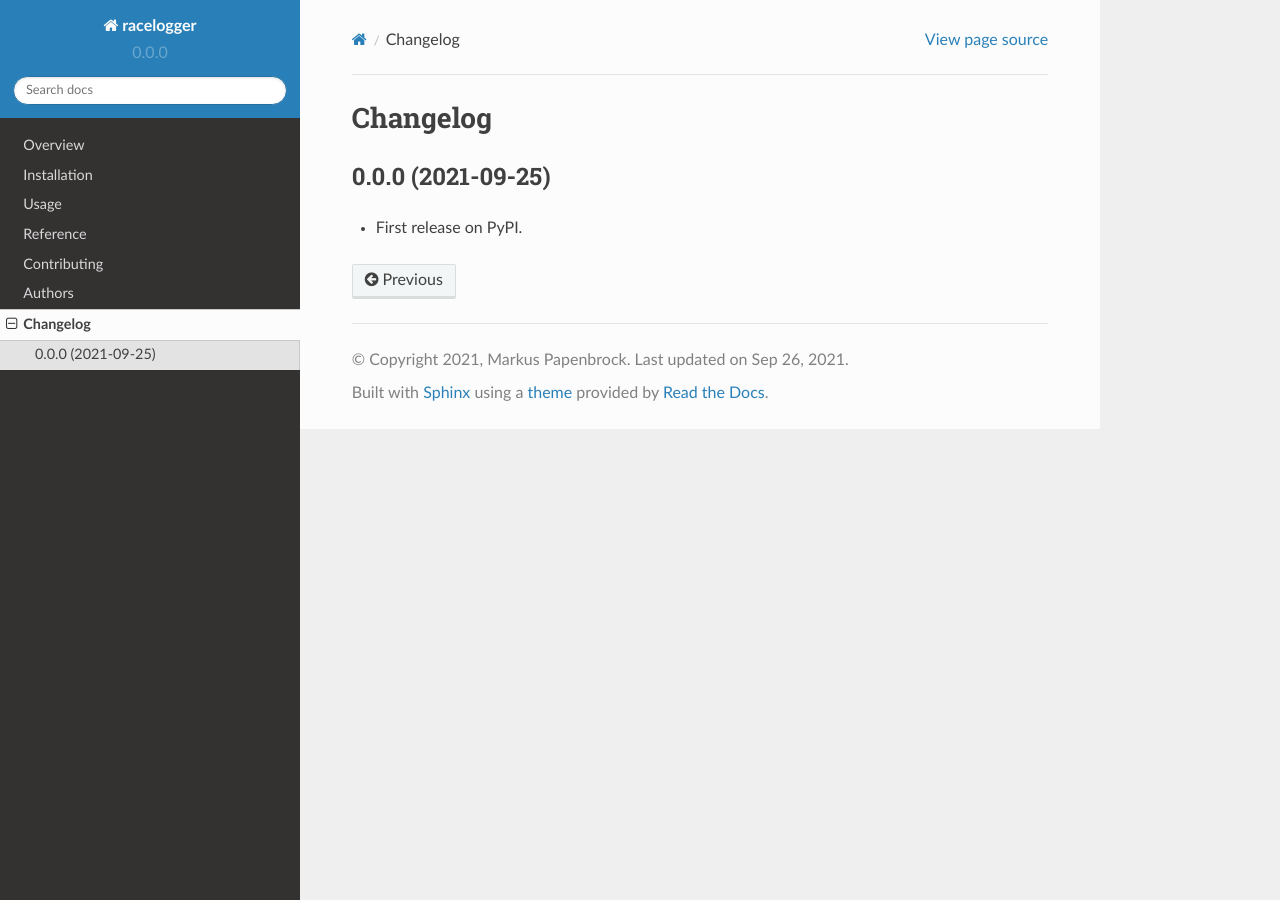
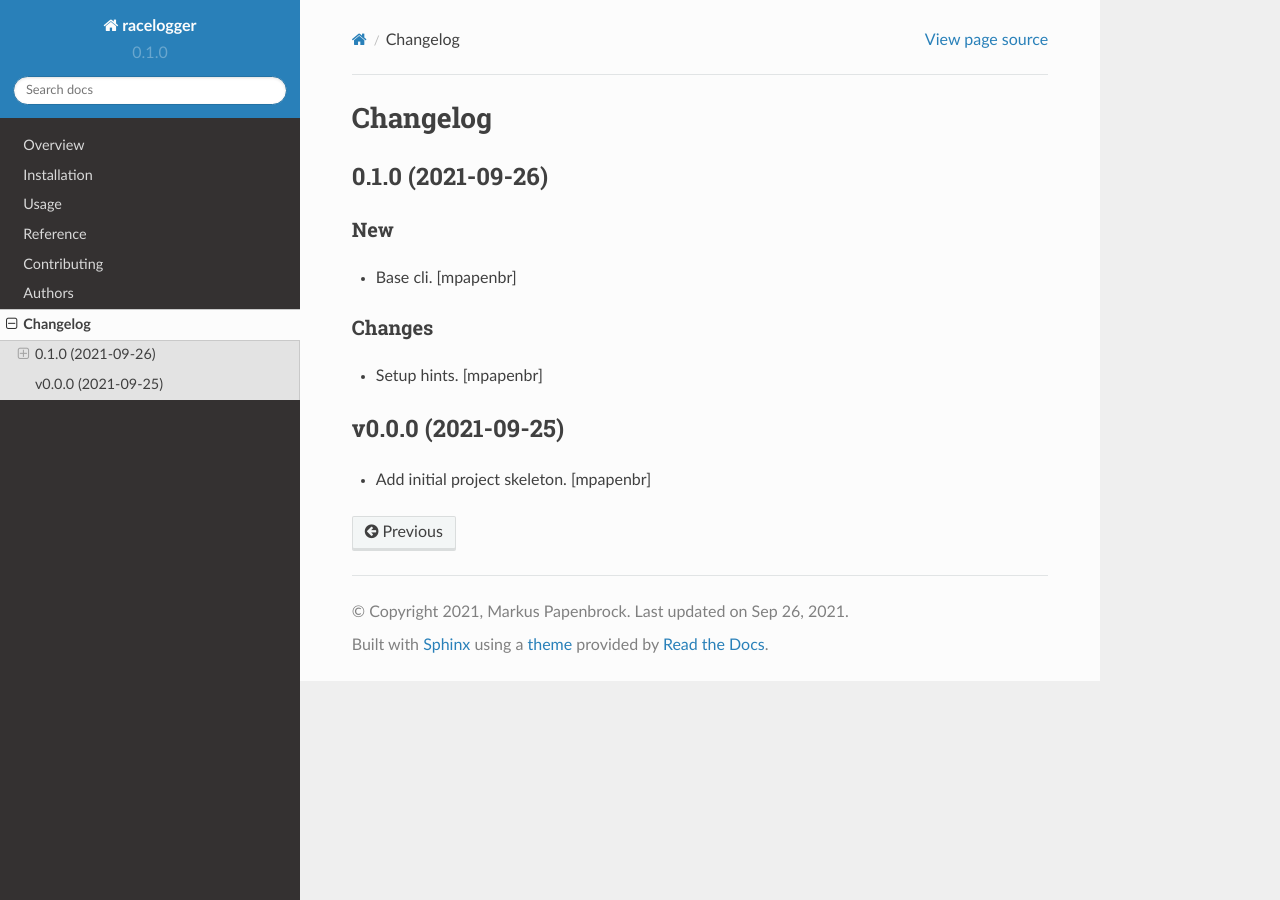
Before and after one commit to mpapenbr/python-racelogger, a Sphinx documentation site: the page built from docs/changelog.rst, in a window 1280 px wide. Built offline with Sphinx 7.4.7 and the Read the Docs theme 2.0.0, drawn with Linux system fonts in a browser that asks for light colours.

Commit message:
Bump version: 0.0.0 → 0.1.0

```diff
--- a/CHANGELOG.rst
+++ b/CHANGELOG.rst
@@ -1,8 +1,19 @@
-
 Changelog
 =========
 
-0.0.0 (2021-09-25)
+
+0.1.0 (2021-09-26)
 ------------------
 
-* First release on PyPI.
+New
+~~~
+- Base cli. [mpapenbr]
+
+Changes
+~~~~~~~
+- Setup hints. [mpapenbr]
+
+
+v0.0.0 (2021-09-25)
+-------------------
+- Add initial project skeleton. [mpapenbr]
--- a/README.rst
+++ b/README.rst
@@ -22,9 +22,9 @@ Overview
     :alt: Coverage Status
     :target: https://codecov.io/github/mpapenbr/python-racelogger
 
-.. |commits-since| image:: https://img.shields.io/github/commits-since/mpapenbr/python-racelogger/v0.0.0.svg
+.. |commits-since| image:: https://img.shields.io/github/commits-since/mpapenbr/python-racelogger/v0.1.0.svg
     :alt: Commits since latest release
-    :target: https://github.com/mpapenbr/python-racelogger/compare/v0.0.0...master
+    :target: https://github.com/mpapenbr/python-racelogger/compare/v0.1.0...master
 
 
 
--- a/docs/conf.py
+++ b/docs/conf.py
@@ -20,7 +20,7 @@ project = 'racelogger'
 year = '2021'
 author = 'Markus Papenbrock'
 copyright = '{0}, {1}'.format(year, author)
-version = release = '0.0.0'
+version = release = '0.1.0'
 
 pygments_style = 'trac'
 templates_path = ['.']
--- a/setup.py
+++ b/setup.py
@@ -23,7 +23,7 @@ def read(*names, **kwargs):
 
 setup(
     name='racelogger',
-    version='0.0.0',
+    version='0.1.0',
     license='Apache-2.0',
     description='Racelogger for iRacelog ',
     long_description='%s\n%s' % (
--- a/src/racelogger/__init__.py
+++ b/src/racelogger/__init__.py
@@ -1 +1 @@
-__version__ = '0.0.0'
+__version__ = '0.1.0'
```
Also changed, not shown: .bumpversion.cfg.
